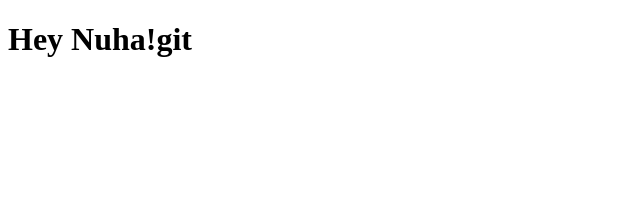
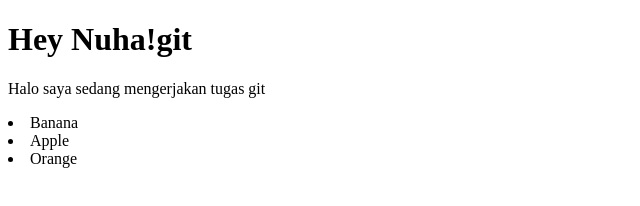
Before and after one commit to nuhafadh/belajargit, a website: page index.html in a window 1280 px wide. Shown: the whole page, without its empty margins (0-640 px from the left). Drawn offline with Linux system fonts and the light colour scheme.

Commit message:
chore: initializing project

```diff
--- a/index.html
+++ b/index.html
@@ -7,5 +7,9 @@
 </head>
 <body>
     <h1>Hey Nuha!git</h1>
+    <p>Halo saya sedang mengerjakan tugas git</p>
+    <li>Banana</li>
+    <li>Apple</li>
+    <li>Orange</li>
 </body>
 </html>
```
